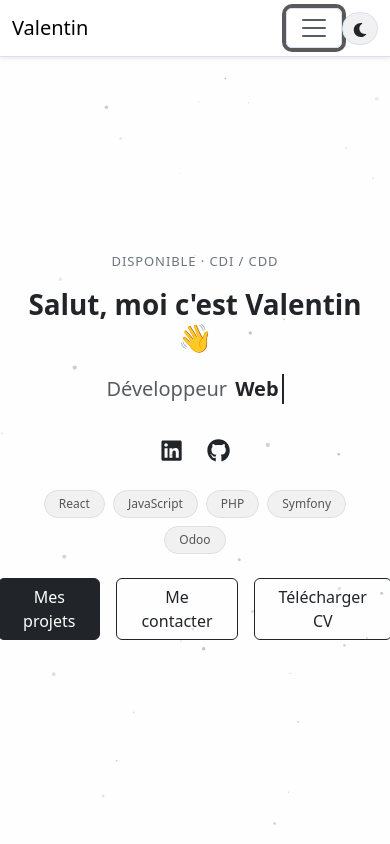
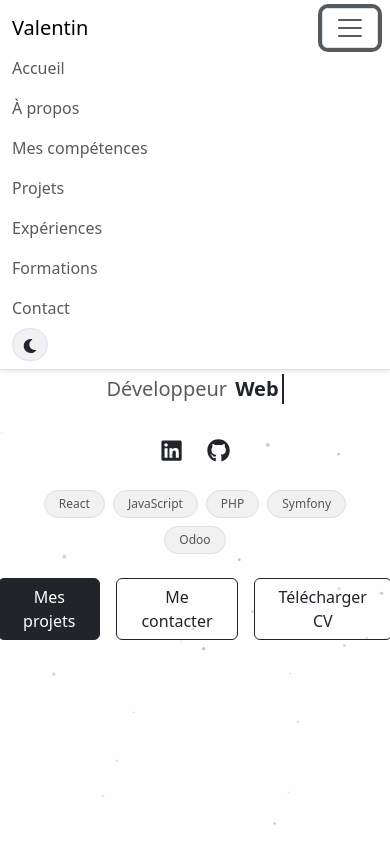
Before and after one commit to ValentinCmbr/Portfolio, a React (Vite) app: page / in a window 390 px wide. Both pictures are taken after a click on the button 314 px from the left and 28 px from the top of the page. Shown: the top 844 px of the page. Built offline with nearby package versions, Linux system fonts and the light colour scheme.

Commit message:
fix: repair mobile nav toggle and anchor scroll offset behind fixed navbar

```diff
--- a/src/components/Navbar.jsx
+++ b/src/components/Navbar.jsx
@@ -1,9 +1,11 @@
+import { useState } from 'react';
 import TypewriterText from './TypeWriterText';
 import { FaSun, FaMoon } from 'react-icons/fa';
 import { useTheme } from '../context/ThemeContext';
 
 const Navbar = () => {
     const { dark, toggle } = useTheme();
+    const [open, setOpen] = useState(false);
 
     return (
         <nav className="navbar navbar-expand-lg fixed-top shadow-sm" style={{ backgroundColor: 'var(--card-bg)', borderBottom: '1px solid var(--border)' }}>
@@ -15,15 +17,17 @@ const Navbar = () => {
                     <button
                         className="navbar-toggler"
                         type="button"
-                        data-bs-toggle="collapse"
-                        data-bs-target="#navbarNav"
+                        aria-expanded={open}
+                        aria-controls="navbarNav"
+                        aria-label="Basculer la navigation"
+                        onClick={() => setOpen((o) => !o)}
                         style={{ border: '1px solid var(--border)' }}
                     >
                         <span className="navbar-toggler-icon"></span>
                     </button>
                 </div>
-                <div className="collapse navbar-collapse" id="navbarNav">
-                    <ul className="navbar-nav ms-auto">
+                <div className={`collapse navbar-collapse${open ? ' show' : ''}`} id="navbarNav">
+                    <ul className="navbar-nav ms-auto" onClick={() => setOpen(false)}>
                         <li className="nav-item"><a className="nav-link" href="#home">Accueil</a></li>
                         <li className="nav-item"><a className="nav-link" href="#about">À propos</a></li>
                         <li className="nav-item"><a className="nav-link" href="#skills">Mes compétences</a></li>
--- a/src/index.css
+++ b/src/index.css
@@ -1,5 +1,10 @@
 html {
   scroll-behavior: smooth;
+}
+
+/* Keep anchor-linked section headings clear of the fixed navbar. */
+section[id] {
+  scroll-margin-top: 72px;
 }
 
 body {
```
